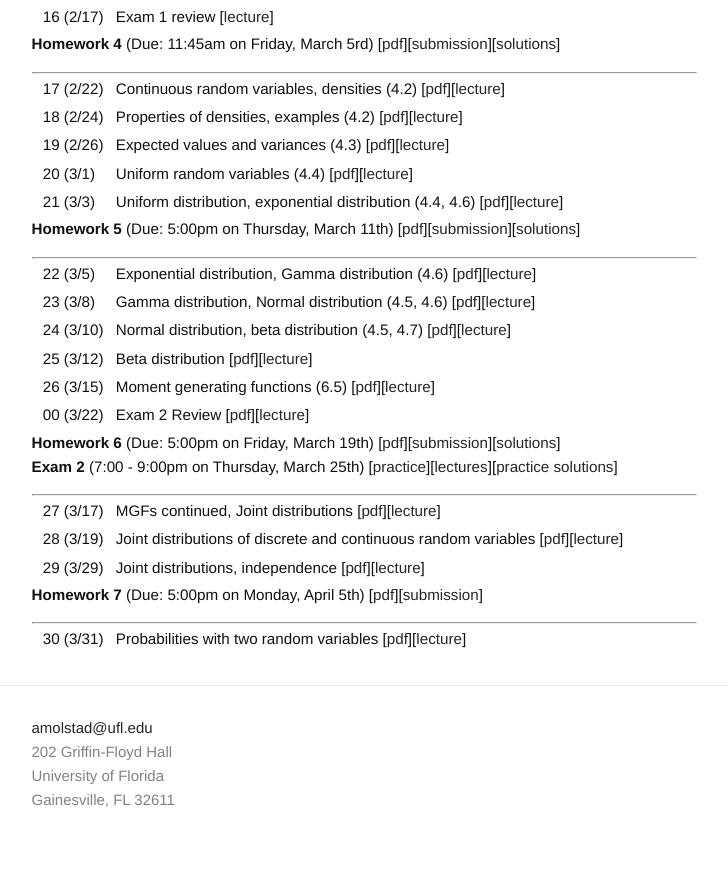
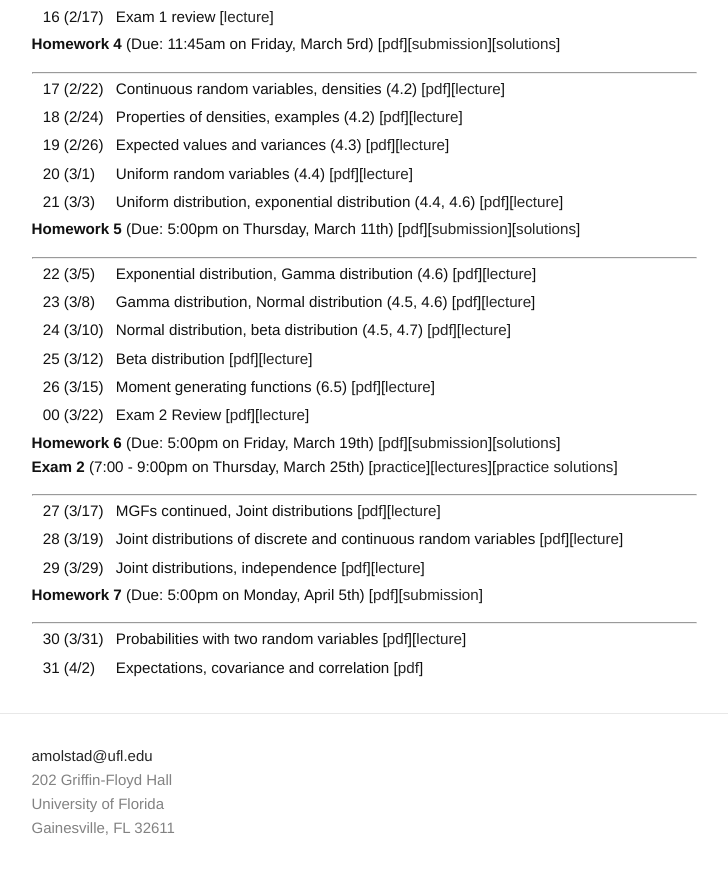
Before and after one commit to ajmolstad/ajmolstad.github.io, a Jekyll site: the page built from S21_STA4321.md, in a window 1280 px wide and 900 px high, scrolled down 926 px. Shown: the top 874 px of the window, without its empty margins (276-1004 px from the left). Built offline with Jekyll 4.4.1, drawn with Linux system fonts in a browser that asks for light colours.

Commit message:
Update S21_STA4321.md

```diff
--- a/S21_STA4321.md
+++ b/S21_STA4321.md
@@ -92,3 +92,4 @@ Note that you must be logged into your UFL eLearning account to access course ma
 ----------------
 
 || 30 (3/31)  || Probabilities with two random variables [[pdf](https://ufl.instructure.com/files/58378296/download?download_frd=1)][[lecture](https://ufl.instructure.com/courses/426946/files?preview=58414665)]||
+|| 31 (4/2) || Expectations, covariance and correlation [[pdf](https://ufl.instructure.com/files/58441461/download?download_frd=1)] ||
```
